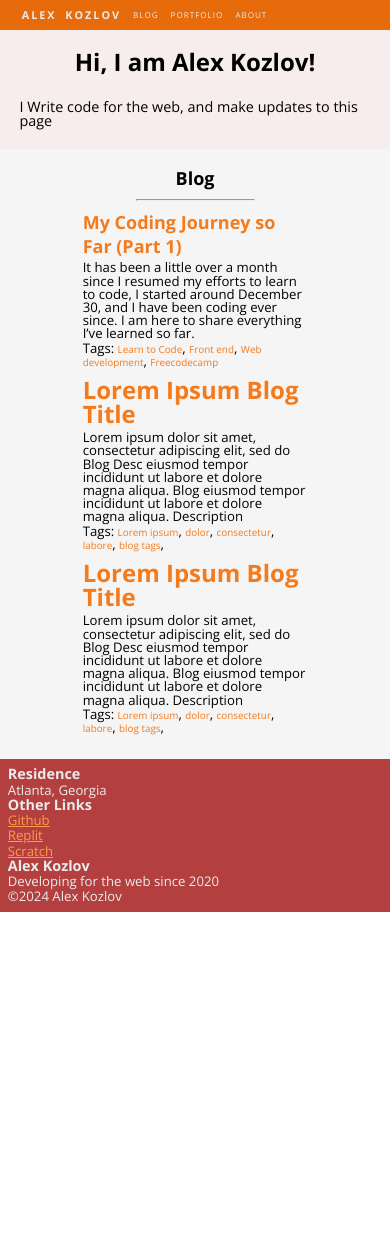
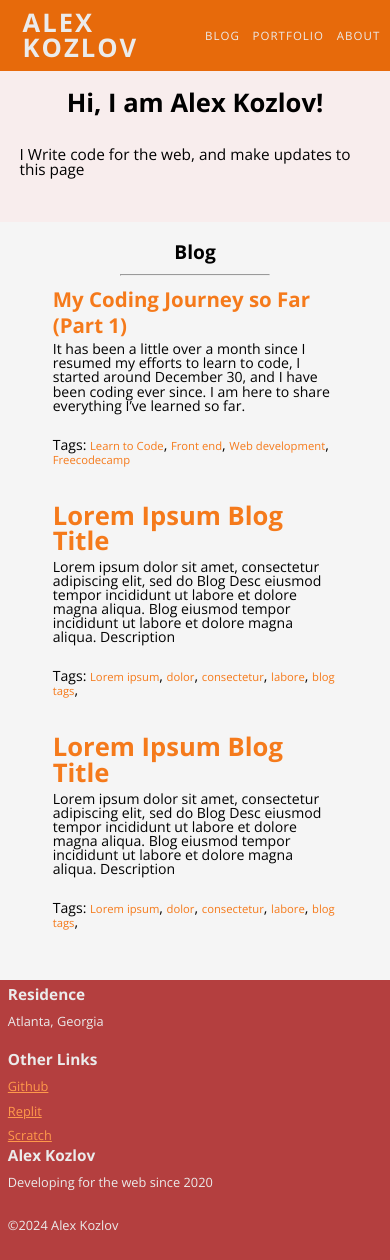
Before and after one commit to alexkozlovm/alexkozlovm, a plain HTML site: page index.html in a window 390 px wide. Before the commit the page ends 912 px from the top, so only its background shows below. Drawn offline with nearby package versions, Linux system fonts and the light colour scheme.

Commit message:
CSS and JS updates to make it more simple and less code

```diff
--- a/index.html
+++ b/index.html
@@ -18,15 +18,12 @@
     <link href="https://fonts.googleapis.com/css2?family=Open+Sans:ital,wght@0,300..800;1,300..800&display=swap" rel="stylesheet">
 
     <!-- CSS -->
-    <link rel="stylesheet" href="src/css/global styles/style.css" />
+    <link rel="stylesheet" href="src/css/global.css" />
     <link rel="stylesheet" href="src/css/index.css" />
-    <link rel="stylesheet" href="src/css/global styles/navbar.css" />
-    <link rel="stylesheet" href="src/css/global styles/footer.css" />
+
 
     <!-- JS -->
-    <script defer src="src/js/navbar.js"></script>
-    <script defer src="src/js/footer.js"></script>
-    <script defer src="src/js/index.js"></script>
+    <script defer src="src/js/pageLoader.js"></script>
   </head>
 
   <body>
@@ -36,7 +33,7 @@
         <a href="#">upgrade your browser</a> to improve your experience.
       </p>
     <![endif]-->
-    <nav></nav>
+    <nav id="navbar"></nav>
 
     <div id="index"></div>
 
--- a/src/css/global styles/footer.css
+++ /dev/null
@@ -1,40 +0,0 @@
-footer {
-    padding: 2%;
-    display: flex;
-    justify-content: space-evenly;
-    background-color: #B43F3F;
-    color: #ebebeb;
-    align-items: start;
-}
-#footer-2 a{
-    color: #ff994b;
-    text-decoration: underline;
-}
-footer div {
-    display: flex;
-    flex-direction: column;
-}
-footer h4{
-    font-size: 1.2rem;
-    margin-bottom: 6px;
-}
-footer a, p {
-    margin-top: 6px;
-    margin-bottom: 2px;
-}
-@media (max-width: 720px) {
-    footer {
-        flex-direction: column;
-    }
-}
-@media (max-width: 500px) {
-    footer h4 {
-        font-size: 1.2rem;
-        margin-bottom: 1px;
-    }
-    footer a, p {
-        margin-top: 1px;
-        margin-bottom: 1px;
-        font-size:1.1rem;
-    }
-}
--- a/src/css/global styles/navbar.css
+++ /dev/null
@@ -1,32 +0,0 @@
-nav {
-    display: flex;
-    padding: 2.5%;
-    justify-content: space-between;
-    background-color: #e76a0b;
-    color: rgb(235, 235, 235);
-    font-size: 1.2rem
-}
-.nav-link {
-    color: rgb(235, 235, 235);
-    margin-left: 1rem;
-    letter-spacing: 1px;
-}
-#page-links {
-    display: flex;
-    justify-content: space-between;
-    align-items: center;
-}
-#nav-title {
-    font-size: 2rem;
-    font-weight: bold;
-    letter-spacing: 2px;
-    word-spacing: 4px;
-}
-@media (max-width: 720px) {
-    #nav-title {
-        font-size: 75%;
-    }
-    nav {
-        justify-content: start;
-    }
-}
--- a/src/css/global styles/style.css
+++ b/src/css/global.css
@@ -26,12 +26,12 @@ time, mark, audio, video {
 }
 @media (max-width: 1024px) {
     html, body, div, span, applet, object, iframe, h1, h2, h3, h4, h5, h6, p, blockquote, pre, a, abbr, acronym, address, big, cite, code, del, dfn, em, img, ins, kbd, q, s, samp, small, strike, strong, sub, sup, tt, var, b, u, center, dl, dt, dd, ol, ul, li, fieldset, form, label, legend, table, caption, tbody, tfoot, thead, tr, th, td, article, aside, canvas, details, embed, figure, figcaption, footer, header, hgroup,  menu, nav, output, ruby, section, summary, time, mark, audio, video {
-        font-size: 80%;
+        font-size: 86%;
     }
 }
 @media (max-width: 720px) {
         html, body, div, span, applet, object, iframe, h1, h2, h3, h4, h5, h6, p, blockquote, pre, a, abbr, acronym, address, big, cite, code, del, dfn, em, img, ins, kbd, q, s, samp, small, strike, strong, sub, sup, tt, var, b, u, center, dl, dt, dd, ol, ul, li, fieldset, form, label, legend, table, caption, tbody, tfoot, thead, tr, th, td, article, aside, canvas, details, embed, figure, figcaption, footer, header, hgroup,  menu, nav, output, ruby, section, summary, time, mark, audio, video {
-            font-size: 75%;
+            font-size: 80%;
         }
 }
 /* HTML5 display-role reset for older browsers */
@@ -57,3 +57,70 @@ table {
     border-collapse: collapse;
     border-spacing: 0;
 }
+
+
+nav {
+    display: flex;
+    padding: 2.5%;
+    justify-content: space-between;
+    background-color: #e76a0b;
+    color: rgb(235, 235, 235);
+    font-size: 1.2rem
+}
+.nav-link {
+    color: rgb(235, 235, 235);
+    margin-left: 1rem;
+    letter-spacing: 1px;
+}
+#page-links {
+    display: flex;
+    justify-content: space-between;
+    align-items: center;
+}
+#nav-title {
+    font-size: 2rem;
+    font-weight: bold;
+    letter-spacing: 2px;
+    word-spacing: 4px;
+}
+@media (max-width: 720px) {
+    nav {
+        justify-content: start;
+    }
+    .nav-link {
+        font-size: 0.9rem;
+    }
+}
+
+
+
+footer {
+    padding: 2%;
+    display: flex;
+    justify-content: space-evenly;
+    background-color: #B43F3F;
+    color: #ebebeb;
+    align-items: start;
+}
+#footer-2 a{
+    color: #ff994b;
+    text-decoration: underline;
+}
+footer div {
+    display: flex;
+    flex-direction: column;
+}
+footer h4{
+    font-size: 1.2rem;
+    margin-bottom: 6px;
+}
+footer a, p {
+    margin-top: 6px;
+    margin-bottom: 6px;
+    font-size: 1rem;
+}
+@media (max-width: 720px) {
+    footer {
+        flex-direction: column;
+    }
+}
--- a/src/css/index.css
+++ b/src/css/index.css
@@ -36,8 +36,8 @@
 }
 @media (max-width: 1080px) {
     #blog-section {
-        padding-left: 20%;
-        padding-right: 20%;
+        padding-left: 12%;
+        padding-right: 12%;
     }
 }
 #blog-section hr{
--- a/src/css/portfolio.css
+++ b/src/css/portfolio.css
@@ -14,4 +14,4 @@
     width: 100%;
     height: auto;
     object-fit: cover;
-}t
+}
--- a/src/js/footer.js
+++ /dev/null
@@ -1,15 +0,0 @@
-function loadContent(content, fileName) {
-    fetch(fileName)
-        .then(response => response.text())
-        .then(data => {
-            content = data;
-            displayFooter(content);
-        })
-        .catch(error => console.error('Error loading content:', error));
-}
-
-function displayFooter (content){
-    document.querySelector('footer').innerHTML = content;
-}
-const footer = document.querySelector('footer')
-loadContent(footer, "../../src/elements/footer.txt");
--- a/src/js/index.js
+++ /dev/null
@@ -1,15 +0,0 @@
-function loadContent(content, fileName) {
-    fetch(fileName)
-        .then(response => response.text())
-        .then(data => {
-            content = data;
-            display(content);
-        })
-        .catch(error => console.error('Error loading content:', error));
-}
-
-function display (content){
-    document.getElementById('index').innerHTML = content;
-}
-const index = document.getElementById('index')
-loadContent(index, "src/elements/index.txt");
--- a/src/js/navbar.js
+++ /dev/null
@@ -1,15 +0,0 @@
-function loadContent(content, fileName) {
-    fetch(fileName)
-        .then(response => response.text())
-        .then(data => {
-            content = data;
-            displayNavBar(content);
-        })
-        .catch(error => console.error('Error loading content:', error));
-}
-
-function displayNavBar (content){
-    document.querySelector('nav').innerHTML = content;
-}
-const navbar = document.querySelector('nav')
-loadContent(navbar, "../../src/elements/navbar.txt");
--- /dev/null
+++ b/src/js/pageLoader.js
@@ -0,0 +1,36 @@
+const index = document.getElementById('index');
+const navbar = document.querySelector('nav');
+const footer = document.querySelector('footer');
+const about = document.getElementById('about');
+const blog1 = document.getElementById('blog1Content');
+
+function loadContent(content, fileName, element) {
+    fetch(fileName)
+        .then(response => response.text())
+        .then(data => {
+            content = data;
+            if (element === "footer") {
+                footer.innerHTML = content;
+            }
+            if (element === "navbar") {
+                navbar.innerHTML = content;
+            }
+            if (element === "about") {
+                about.innerHTML = content;
+            }
+            if (element === "index") {
+                index.innerHTML = content;
+            }
+            if (element === "blog1") {
+                blog1.innerHTML = content;
+            }
+        })
+        .catch(error => console.error('Error loading content:', error));
+}
+
+
+loadContent(footer, "../../src/elements/footer.txt", 'footer');
+loadContent(navbar, "../../src/elements/navbar.txt", 'navbar');
+loadContent(index, "../../src/elements/index.txt", 'index');
+loadContent(about, "../../src/elements/about.txt", 'about');
+loadContent(about, "../../src/blog-posts/text-files/blog1.txt", 'blog1');
```
Also changed, not shown: src/blog-posts/blog1.html (+2 -8 lines), src/js/about.js (deleted, +0 -15 lines), src/js/blogs.js (deleted, +0 -37 lines), src/pages/about.html (+2 -8 lines), src/blog-posts/text-files/blog1.txt (renamed from src/blog-posts/blog1.txt), src/blog-posts/text-files/blog2.txt (renamed from src/blog-posts/blog2.txt), src/js/portfolio.js (deleted).
